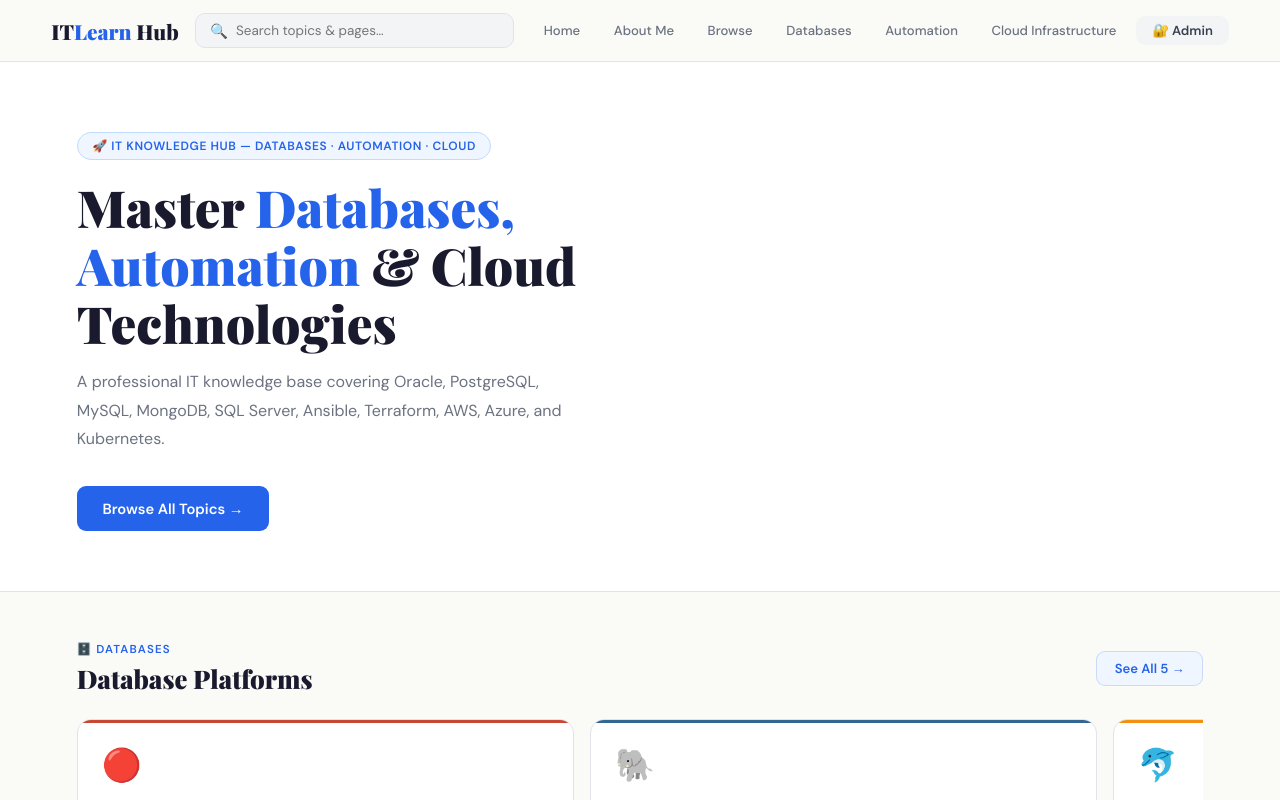
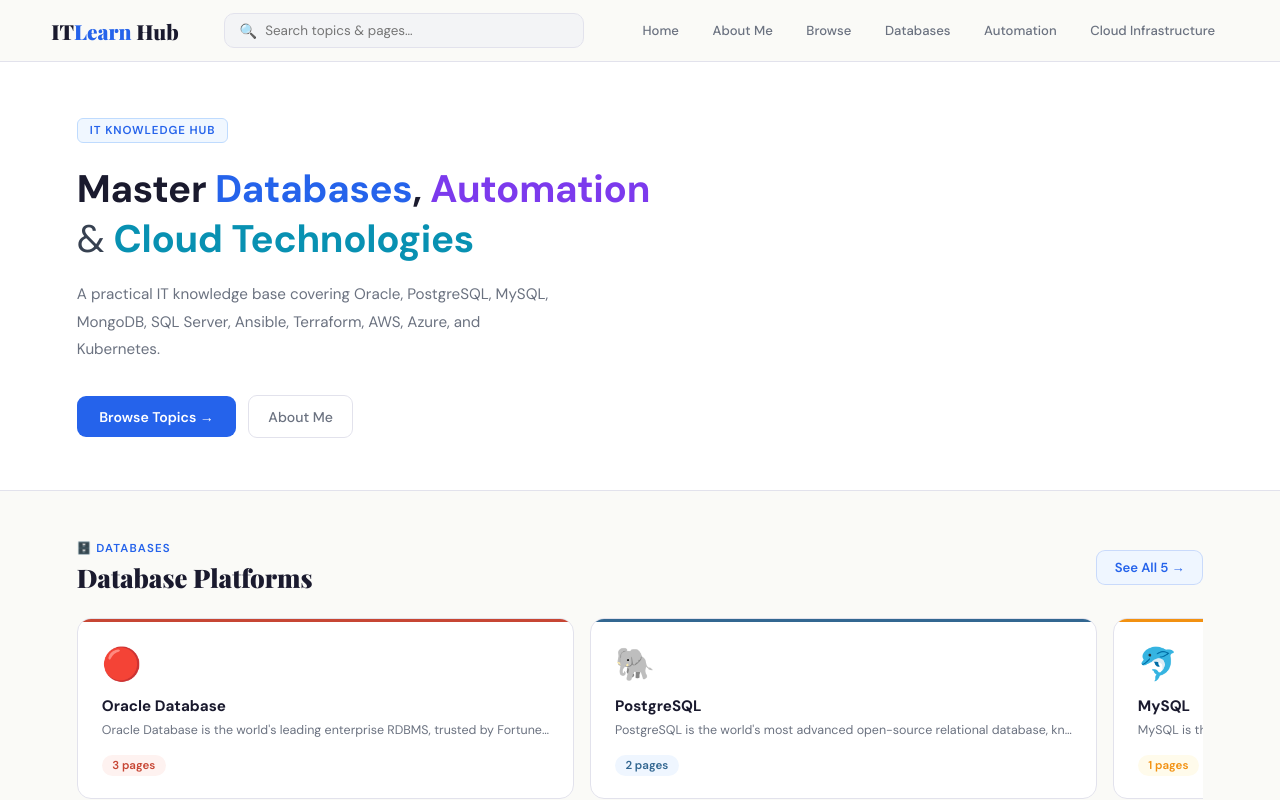
Before and after one commit to AtifDBA/dbatech, a React (Create React App) app: page / in a window 1280 px wide. Shown: the top 800 px of the page. Built offline with nearby package versions, Linux system fonts and the light colour scheme.

Commit message:
Hide admin from public, secret Ctrl+Shift+A shortcut

```diff
--- a/src/App.jsx
+++ b/src/App.jsx
@@ -3,7 +3,7 @@
 // ══════════════════════════════════════════════════════════════════════
 // 🔐 SECURITY CONFIG — CHANGE THIS PASSWORD BEFORE DEPLOYING!
 // ══════════════════════════════════════════════════════════════════════
-const ADMIN_PASSWORD = "cafBT@DBATECH123";
+const ADMIN_PASSWORD = "";
 const MAX_LOGIN_ATTEMPTS = 5;
 const LOCKOUT_MINUTES = 15;
 const SESSION_HOURS = 8;
@@ -502,6 +502,19 @@
     return () => clearTimeout(timer);
   }, [isAdmin]);
 
+  // 🔐 Secret keyboard shortcut: Ctrl + Shift + A to open admin login
+  useEffect(() => {
+    const handleKey = (e) => {
+      if (e.ctrlKey && e.shiftKey && e.key === "A") {
+        e.preventDefault();
+        if (isAdmin) { setView("admin"); setAdminView("topics"); }
+        else setShowLogin(true);
+      }
+    };
+    window.addEventListener("keydown", handleKey);
+    return () => window.removeEventListener("keydown", handleKey);
+  }, [isAdmin]);
+
   const persist = useCallback((newTopics) => { setTopics(newTopics); saveData(newTopics); }, []);
   const showToast = (msg) => { setToast(msg); setTimeout(() => setToast(null), 3000); };
 
@@ -611,13 +624,16 @@
               {label}
             </button>
           ))}
-          <button onClick={handleAdminClick} className="btn" style={{ padding: "0.4rem 1rem", background: isAdmin ? "#1A1A2E" : "#F3F4F6", color: isAdmin ? "#fff" : "#374151", fontSize: "0.82rem" }}>
-            {isAdmin ? "✏️ Manage" : "🔐 Admin"}
-          </button>
+          {/* Admin buttons only visible when already logged in — no public admin button */}
           {isAdmin && (
-            <button onClick={handleLogout} className="btn" style={{ padding: "0.4rem 0.85rem", background: "#FEF2F2", color: "#DC2626", fontSize: "0.78rem" }}>
-              Logout
-            </button>
+            <>
+              <button onClick={() => { setView("admin"); setAdminView("topics"); }} className="btn" style={{ padding: "0.4rem 1rem", background: "#1A1A2E", color: "#fff", fontSize: "0.82rem" }}>
+                ✏️ Manage
+              </button>
+              <button onClick={handleLogout} className="btn" style={{ padding: "0.4rem 0.85rem", background: "#FEF2F2", color: "#DC2626", fontSize: "0.78rem" }}>
+                Logout
+              </button>
+            </>
           )}
         </div>
       </nav>
@@ -628,19 +644,24 @@
         {/* ══════════ HOME VIEW ══════════ */}
         {view === "home" && (
           <div className="fade-in">
-            <section style={{ background: "#fff", padding: "70px 6% 60px", borderBottom: "1px solid #E2E2EC" }}>
-              <div style={{ maxWidth: 640 }}>
-                <div style={{ display: "inline-flex", alignItems: "center", gap: 6, background: "#EFF6FF", color: "#2563EB", border: "1px solid #BFDBFE", borderRadius: 100, padding: "0.3rem 0.9rem", fontSize: "0.75rem", fontWeight: 600, letterSpacing: "0.05em", textTransform: "uppercase", marginBottom: "1.2rem" }}>
-                  🚀 IT Knowledge Hub — Databases · Automation · Cloud
+            <section style={{ background: "#fff", padding: "56px 6% 52px", borderBottom: "1px solid #E2E2EC" }}>
+              <div style={{ maxWidth: 580 }}>
+                <div style={{ display: "inline-flex", alignItems: "center", gap: 6, background: "#F0F7FF", color: "#2563EB", border: "1px solid #BFDBFE", borderRadius: 6, padding: "0.25rem 0.75rem", fontSize: "0.72rem", fontWeight: 600, letterSpacing: "0.08em", textTransform: "uppercase", marginBottom: "1.4rem" }}>
+                  IT Knowledge Hub
                 </div>
-                <h1 style={{ fontFamily: "'Playfair Display', serif", fontSize: "clamp(2rem, 4vw, 3.2rem)", fontWeight: 900, lineHeight: 1.13, marginBottom: "1rem" }}>
-                  Master <span style={{ color: "#2563EB" }}>Databases, Automation</span> & Cloud Technologies
+                <h1 style={{ fontFamily: "'DM Sans', sans-serif", fontSize: "clamp(1.6rem, 3vw, 2.4rem)", fontWeight: 700, lineHeight: 1.3, marginBottom: "1rem", color: "#1A1A2E", letterSpacing: "-0.3px" }}>
+                  Master{" "}
+                  <span style={{ color: "#2563EB", fontWeight: 700 }}>Databases</span>,{" "}
+                  <span style={{ color: "#7C3AED", fontWeight: 700 }}>Automation</span>{" "}
+                  <span style={{ color: "#374151", fontWeight: 400 }}>&</span>{" "}
+                  <span style={{ color: "#0891B2", fontWeight: 700 }}>Cloud Technologies</span>
                 </h1>
-                <p style={{ fontSize: "1rem", color: "#6B7280", lineHeight: 1.78, marginBottom: "2rem", maxWidth: 520 }}>
-                  A professional IT knowledge base covering Oracle, PostgreSQL, MySQL, MongoDB, SQL Server, Ansible, Terraform, AWS, Azure, and Kubernetes.
+                <p style={{ fontSize: "0.95rem", color: "#6B7280", lineHeight: 1.8, marginBottom: "2rem", maxWidth: 480, fontWeight: 400 }}>
+                  A practical IT knowledge base covering Oracle, PostgreSQL, MySQL, MongoDB, SQL Server, Ansible, Terraform, AWS, Azure, and Kubernetes.
                 </p>
-                <div style={{ display: "flex", gap: "0.8rem", flexWrap: "wrap" }}>
-                  <button onClick={() => goBrowse()} className="btn" style={{ padding: "0.8rem 1.6rem", background: "#2563EB", color: "#fff", fontSize: "0.92rem" }}>Browse All Topics →</button>
+                <div style={{ display: "flex", gap: "0.75rem", flexWrap: "wrap", alignItems: "center" }}>
+                  <button onClick={() => goBrowse()} className="btn" style={{ padding: "0.7rem 1.4rem", background: "#2563EB", color: "#fff", fontSize: "0.88rem", fontWeight: 600 }}>Browse Topics →</button>
+                  <button onClick={goAbout} className="btn" style={{ padding: "0.7rem 1.2rem", background: "transparent", color: "#6B7280", border: "1px solid #E2E2EC", fontSize: "0.88rem", fontWeight: 500 }}>About Me</button>
                 </div>
               </div>
             </section>
@@ -986,14 +1007,8 @@
           </div>
         )}
 
-        {view === "admin" && !isAdmin && (
-          <div style={{ textAlign: "center", padding: "6rem 2rem" }}>
-            <div style={{ fontSize: "4rem", marginBottom: "1rem" }}>🔐</div>
-            <h2 style={{ fontFamily: "'Playfair Display', serif", fontSize: "1.8rem", fontWeight: 900, marginBottom: "0.8rem" }}>Access Restricted</h2>
-            <p style={{ color: "#6B7280", marginBottom: "1.5rem" }}>You need admin credentials to access this area.</p>
-            <button onClick={() => setShowLogin(true)} className="btn" style={{ padding: "0.8rem 2rem", background: "#1A1A2E", color: "#fff", fontSize: "0.95rem" }}>🔓 Login as Admin</button>
-          </div>
-        )}
+        {/* Redirect to home if someone tries to access /admin without being logged in */}
+        {view === "admin" && !isAdmin && (() => { setView("home"); return null; })()}
 
       </main>
 
```
